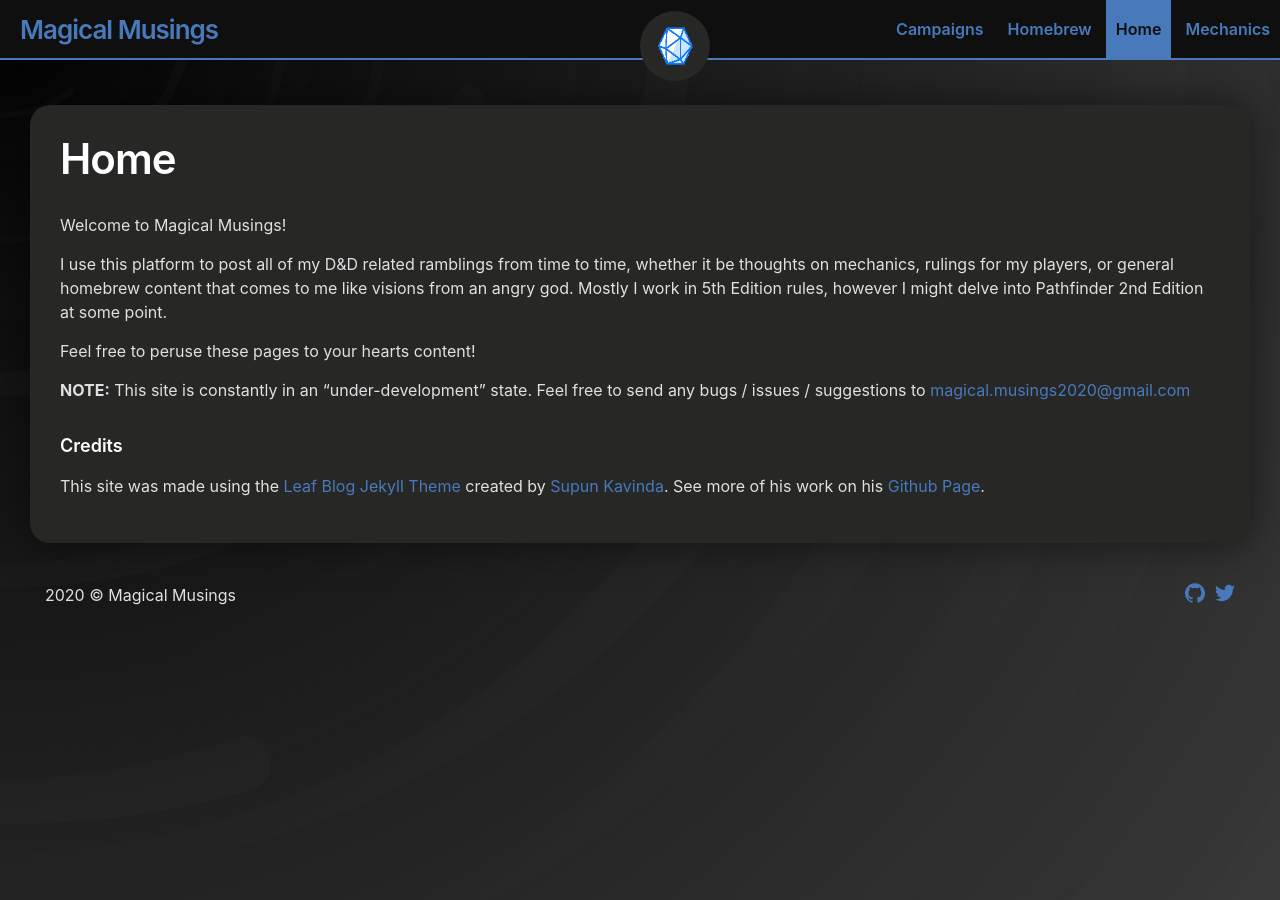
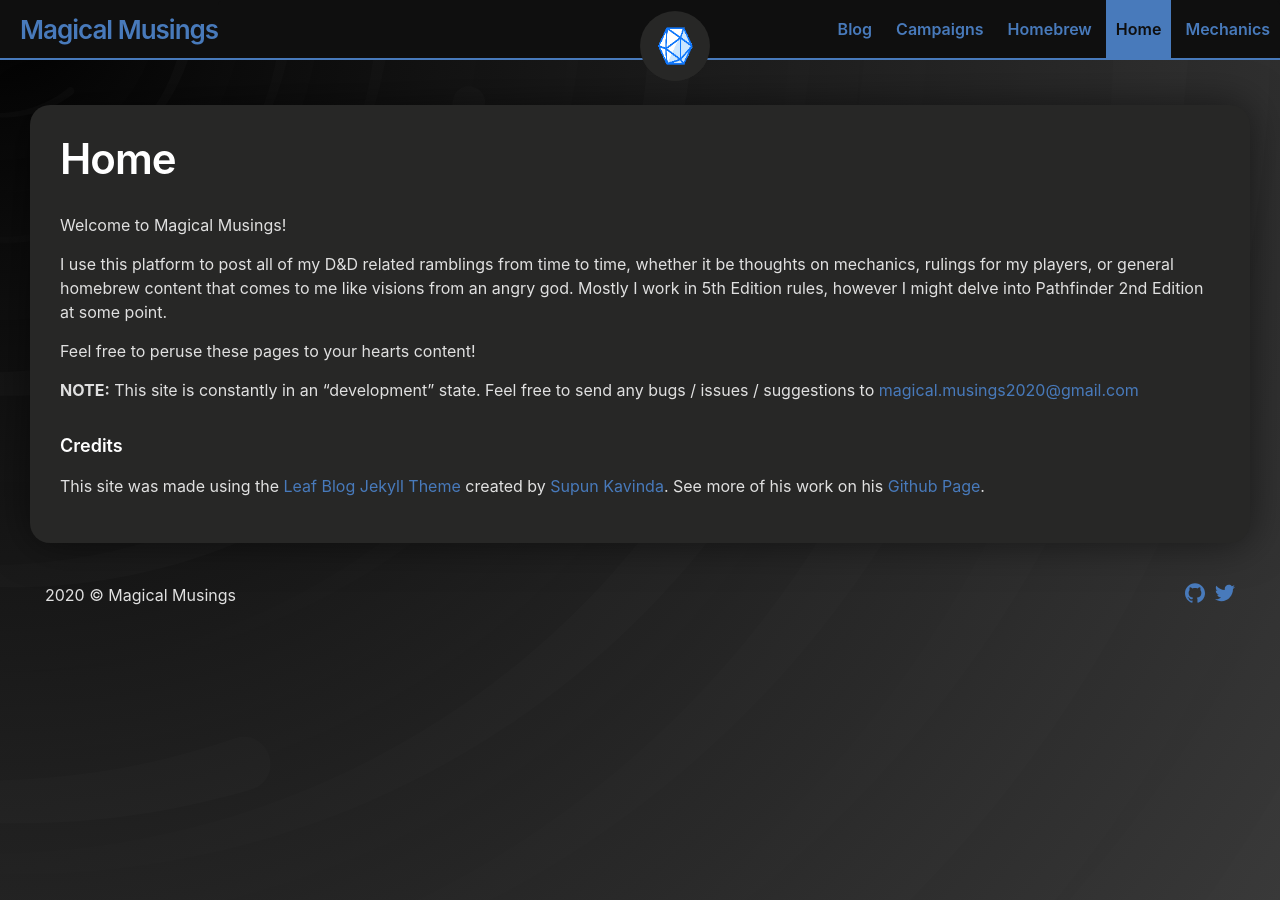
Before and after one commit to andersthemagi/magicalmusings.github.io, a Jekyll site: the page built from index.md, in a window 1280 px wide. Built offline with Jekyll 4.4.1, drawn with Linux system fonts in a browser that asks for light colours.

Commit message:
adding blog section for posts

```diff
--- /dev/null
+++ b/blog.md
@@ -0,0 +1,6 @@
+---
+title: Blog
+layout: blog
+permalink: /blog/
+order: 0
+---
--- a/index.md
+++ b/index.md
@@ -10,7 +10,7 @@ I use this platform to post all of my D&D related ramblings from time to time, w
 
 Feel free to peruse these pages to your hearts content!
 
-**NOTE:** This site is constantly in an "under-development" state. Feel free to send any bugs / issues / suggestions to <a href="mailto:magical.musings2020@gmail.com">magical.musings2020@gmail.com</a>
+**NOTE:** This site is constantly in an "development" state. Feel free to send any bugs / issues / suggestions to <a href="mailto:magical.musings2020@gmail.com">magical.musings2020@gmail.com</a>
 
 ##### Credits
 
```
Also changed, not shown: _layouts/blog.html (added, +35 -0 lines).
